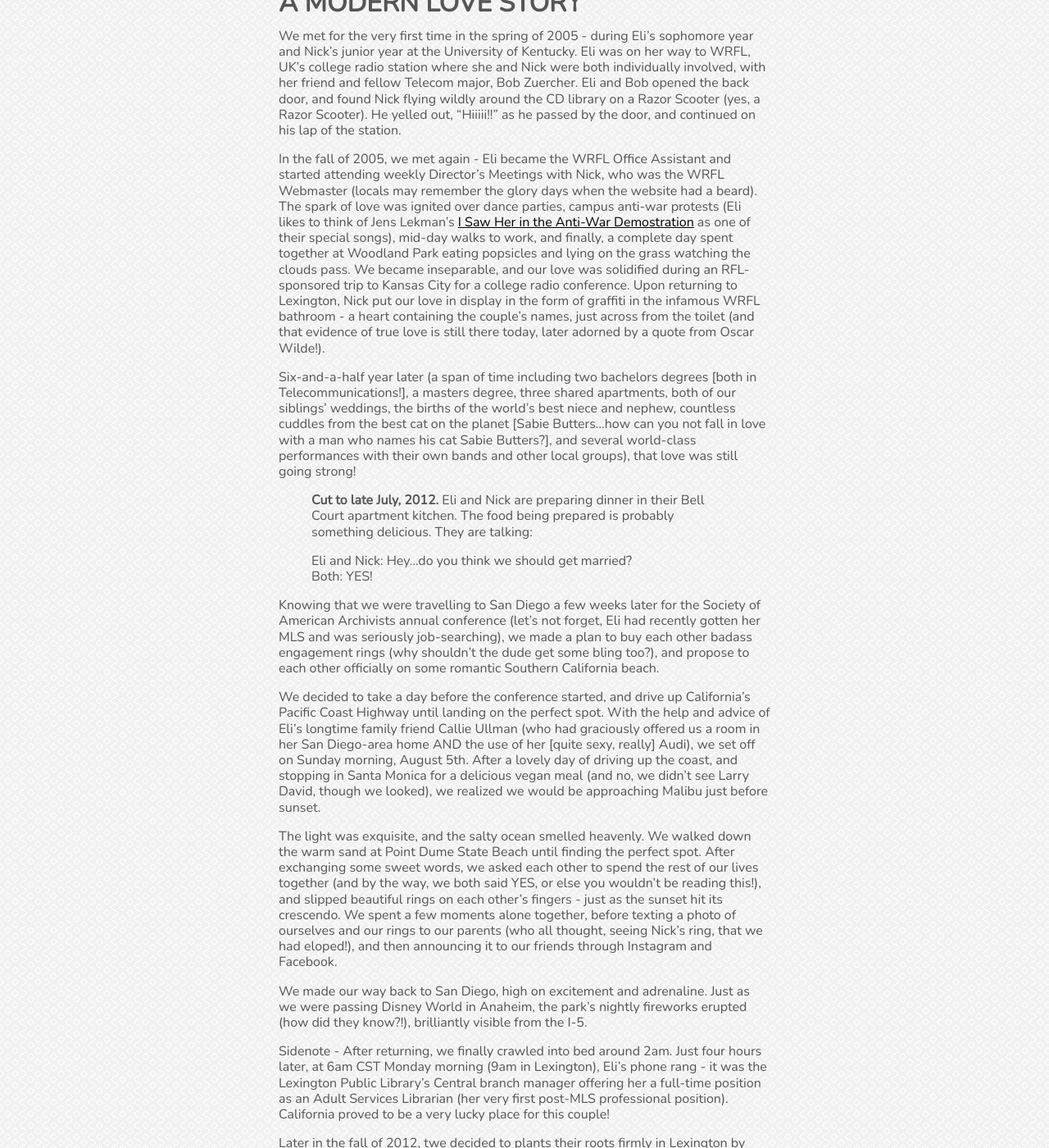
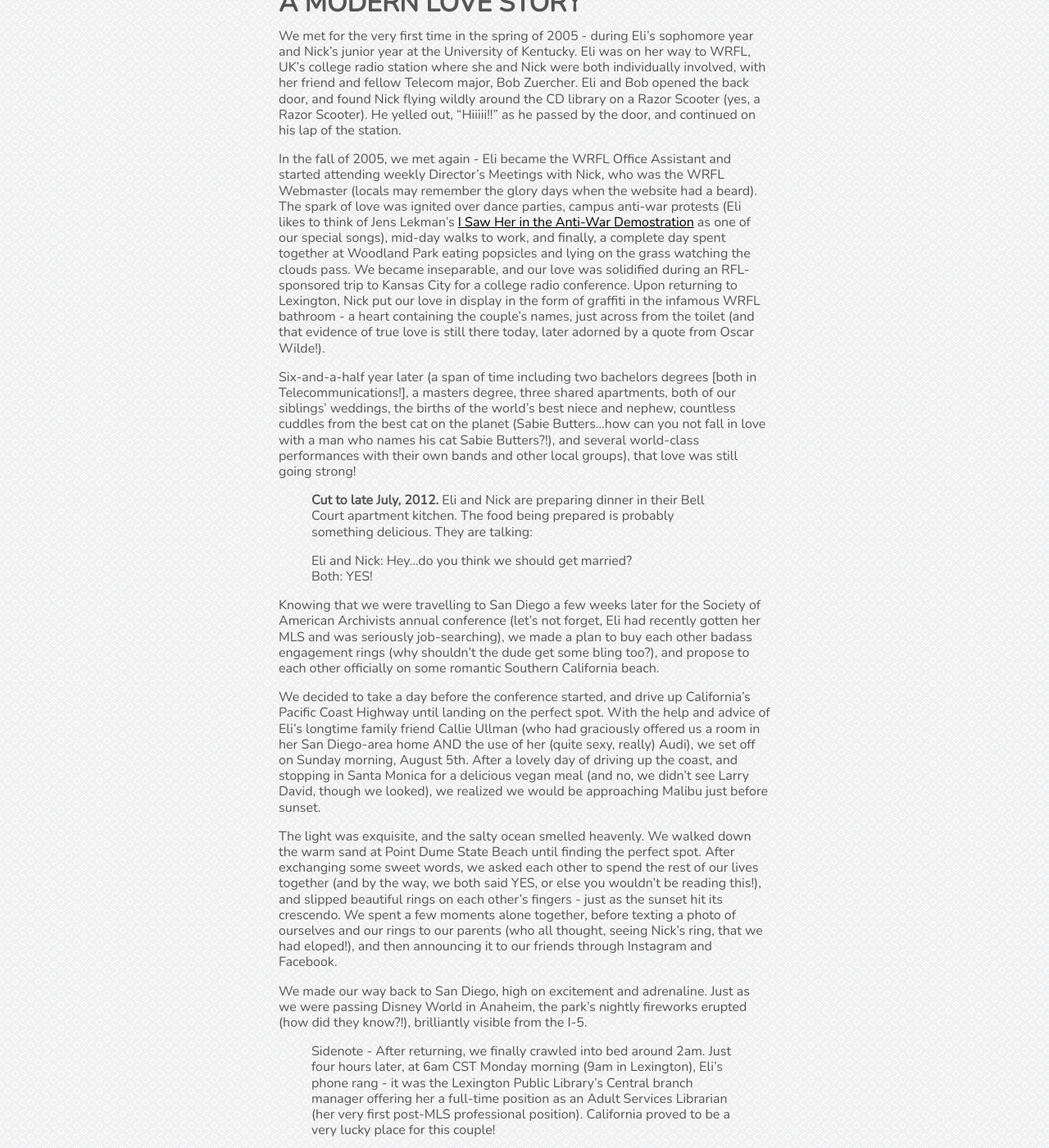
Before and after one commit to nikolaiwarner/eliandnick.com, a Jekyll site: the page built from index.md, in a window 1280 px wide and 1400 px high, scrolled down 741 px. Shown: the whole window at 82% size. Built offline with Jekyll 4.4.1, drawn with Linux system fonts in a browser that asks for light colours; nearby versions of some CDN libraries.

Commit message:
Update index.md

```diff
--- a/index.md
+++ b/index.md
@@ -7,9 +7,9 @@
 
 We met for the very first time in the spring of 2005 - during Eli’s sophomore year and Nick’s junior year at the University of Kentucky. Eli was on her way to WRFL, UK’s college radio station where she and Nick were both individually involved, with her friend and fellow Telecom major, Bob Zuercher. Eli and Bob opened the back door, and found Nick flying wildly around the CD library on a Razor Scooter (yes, a Razor Scooter). He yelled out, “Hiiiii!!” as he passed by the door, and continued on his lap of the station.
 
-In the fall of 2005, we met again - Eli became the WRFL Office Assistant and started attending weekly Director’s Meetings with Nick, who was the WRFL Webmaster (locals may remember the glory days when the website had a beard). The spark of love was ignited over dance parties, campus anti-war protests (Eli likes to think of Jens Lekman’s [I Saw Her in the Anti-War Demostration](http://www.youtube.com/watch?v=GYs6-Sb4NLI) as one of their special songs), mid-day walks to work, and finally, a complete day spent together at Woodland Park eating popsicles and lying on the grass watching the clouds pass. We became inseparable, and our love was solidified during an RFL-sponsored trip to Kansas City for a college radio conference. Upon returning to Lexington, Nick put our love in display in the form of graffiti in the infamous WRFL bathroom - a heart containing the couple’s names, just across from the toilet (and that evidence of true love is still there today, later adorned by a quote from Oscar Wilde!).
+In the fall of 2005, we met again - Eli became the WRFL Office Assistant and started attending weekly Director’s Meetings with Nick, who was the WRFL Webmaster (locals may remember the glory days when the website had a beard). The spark of love was ignited over dance parties, campus anti-war protests (Eli likes to think of Jens Lekman’s [I Saw Her in the Anti-War Demostration](http://www.youtube.com/watch?v=GYs6-Sb4NLI) as one of our special songs), mid-day walks to work, and finally, a complete day spent together at Woodland Park eating popsicles and lying on the grass watching the clouds pass. We became inseparable, and our love was solidified during an RFL-sponsored trip to Kansas City for a college radio conference. Upon returning to Lexington, Nick put our love in display in the form of graffiti in the infamous WRFL bathroom - a heart containing the couple’s names, just across from the toilet (and that evidence of true love is still there today, later adorned by a quote from Oscar Wilde!).
 
-Six-and-a-half year later (a span of time including two bachelors degrees [both in Telecommunications!], a masters degree, three shared apartments, both of our siblings’ weddings, the births of the world’s best niece and nephew, countless cuddles from the best cat on the planet [Sabie Butters...how can you not fall in love with a man who names his cat Sabie Butters?], and several world-class performances with their own bands and other local groups), that love was still going strong!
+Six-and-a-half year later (a span of time including two bachelors degrees [both in Telecommunications!], a masters degree, three shared apartments, both of our siblings’ weddings, the births of the world’s best niece and nephew, countless cuddles from the best cat on the planet (Sabie Butters...how can you not fall in love with a man who names his cat Sabie Butters?!), and several world-class performances with their own bands and other local groups), that love was still going strong!
 
 > __Cut to late July, 2012.__ Eli and Nick are preparing dinner in their Bell Court apartment kitchen. The food being prepared is probably something delicious. They are talking:
 
@@ -19,12 +19,15 @@
 
 Knowing that we were travelling to San Diego a few weeks later for the Society of American Archivists annual conference (let’s not forget, Eli had recently gotten her MLS and was seriously job-searching), we made a plan to buy each other badass engagement rings (why shouldn’t the dude get some bling too?), and propose to each other officially on some romantic Southern California beach.
 
-We decided to take a day before the conference started, and drive up California’s Pacific Coast Highway until landing on the perfect spot. With the help and advice of Eli’s longtime family friend Callie Ullman (who had graciously offered us a room in her San Diego-area home AND the use of her [quite sexy, really] Audi), we set off on Sunday morning, August 5th. After a lovely day of driving up the coast, and stopping in Santa Monica for a delicious vegan meal (and no, we didn’t see Larry David, though we looked), we realized we would be approaching Malibu just before sunset.
+We decided to take a day before the conference started, and drive up California’s Pacific Coast Highway until landing on the perfect spot. With the help and advice of Eli’s longtime family friend Callie Ullman (who had graciously offered us a room in her San Diego-area home AND the use of her (quite sexy, really) Audi), we set off on Sunday morning, August 5th. After a lovely day of driving up the coast, and stopping in Santa Monica for a delicious vegan meal (and no, we didn’t see Larry David, though we looked), we realized we would be approaching Malibu just before sunset.
 
 The light was exquisite, and the salty ocean smelled heavenly. We walked down the warm sand at Point Dume State Beach until finding the perfect spot. After exchanging some sweet words, we asked each other to spend the rest of our lives together (and by the way, we both said YES, or else you wouldn’t be reading this!), and slipped beautiful rings on each other’s fingers - just as the sunset hit its crescendo. We spent a few moments alone together, before texting a photo of ourselves and our rings to our parents (who all thought, seeing Nick’s ring, that we had eloped!), and then announcing it to our friends through Instagram and Facebook.
 
 We made our way back to San Diego, high on excitement and adrenaline. Just as we were passing Disney World in Anaheim, the park’s nightly fireworks erupted (how did they know?!), brilliantly visible from the I-5.
 
-Sidenote - After returning, we finally crawled into bed around 2am. Just four hours later, at 6am CST Monday morning (9am in Lexington), Eli’s phone rang - it was the Lexington Public Library’s Central branch manager offering her a full-time position as an Adult Services Librarian (her very first post-MLS professional position). California proved to be a very lucky place for this couple!
+> Sidenote - After returning, we finally crawled into bed around 2am. Just four hours later, at 6am CST
+> Monday morning (9am in Lexington), Eli’s phone rang - it was the Lexington Public Library’s Central
+> branch manager offering her a full-time position as an Adult Services Librarian (her very first
+> post-MLS professional position). California proved to be a very lucky place for this couple!
 
 Later in the fall of 2012, twe decided to plants their roots firmly in Lexington by buying a house - on Halloween, we closed on a very sweet 85-year-old Dutch Colonial Revival-style home near Castlewood Park; and moved in early January 2013. On October 19, 2013, (exactly one week before our 8th anniversary), we will formally commit our lives to one another, legally binding what our hearts have felt for years. We can’t wait to share this moment with all of you!
```
